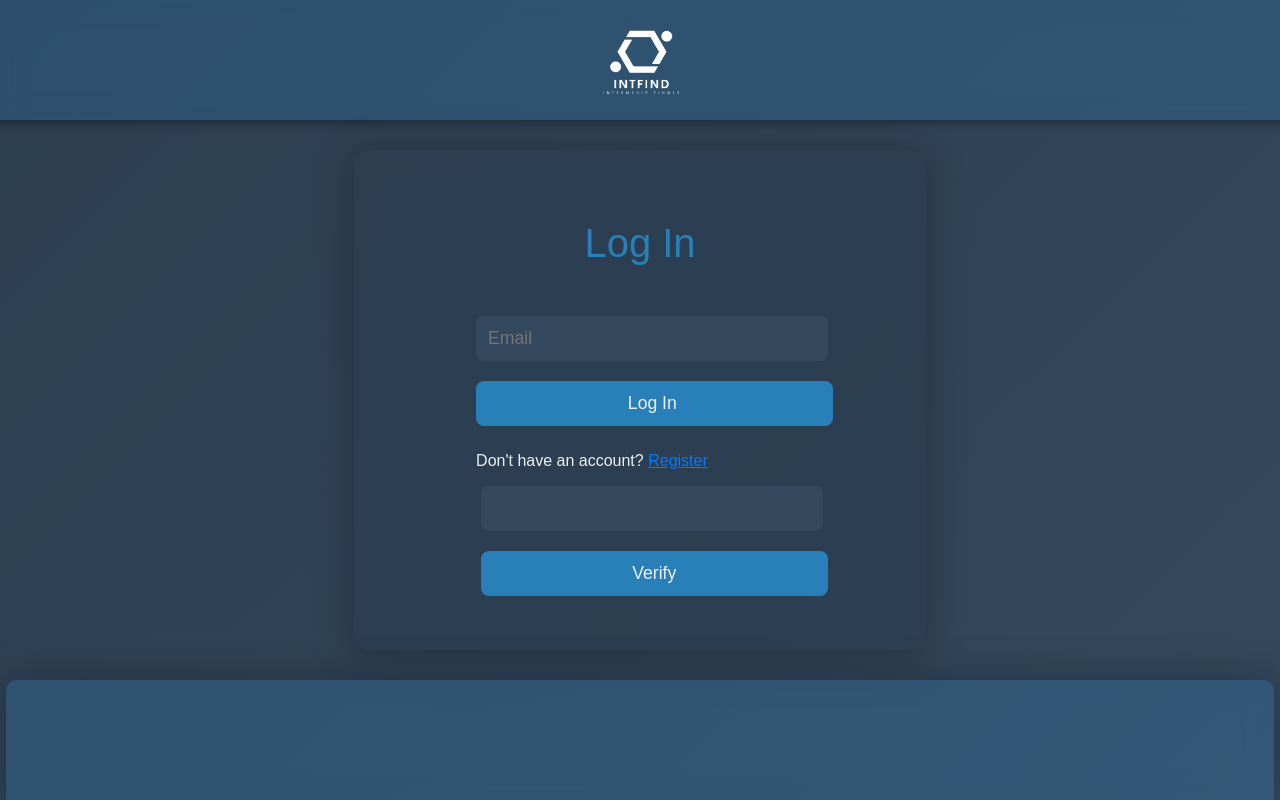
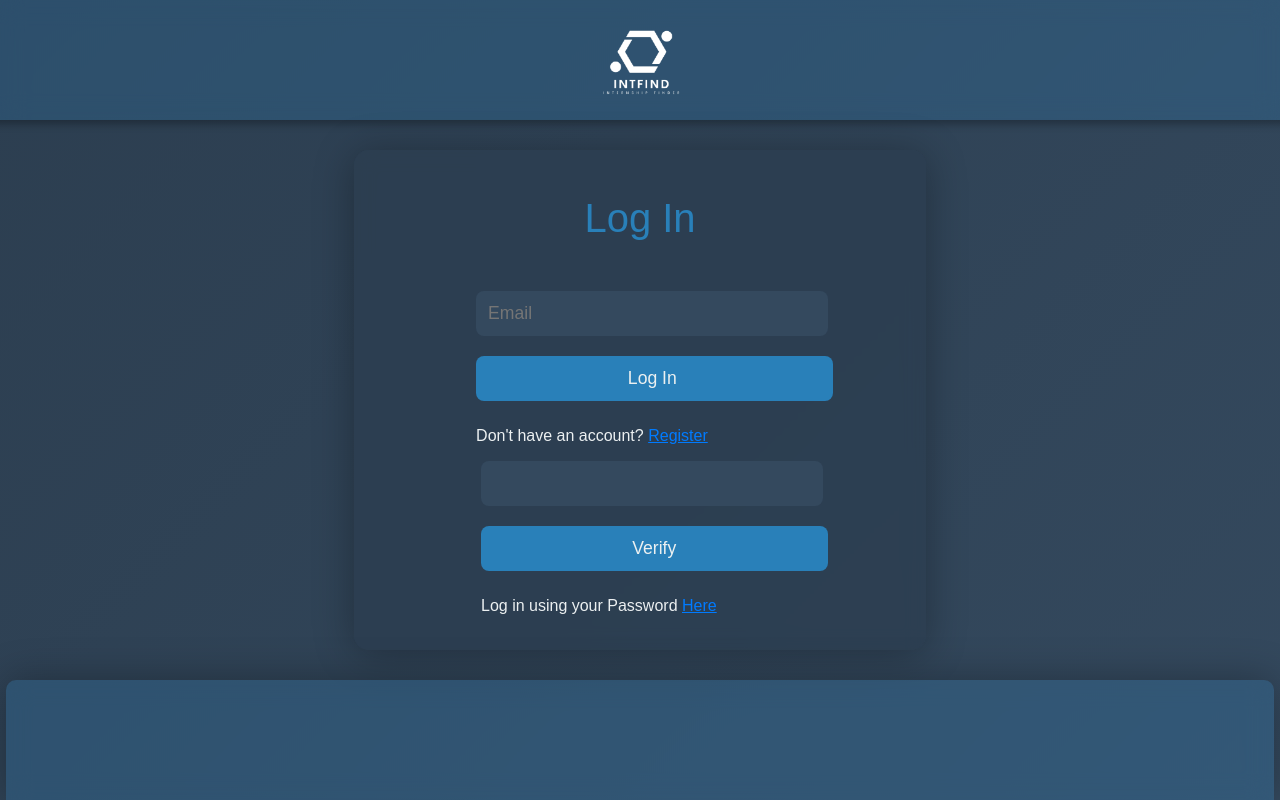
Before and after one commit to 4l0sh/intfind, a React (Create React App) app: page /loginTest in a window 1280 px wide. Built offline with nearby package versions, Linux system fonts and the light colour scheme; a web font is replaced by a local one.

Commit message:
other minor change

```diff
--- a/src/layout/login/loginTest.js
+++ b/src/layout/login/loginTest.js
@@ -155,6 +155,12 @@ const LoginTest = () => {
                     onClick={verifyCode}
                   />
                 </form>
+                <p>
+                  Log in using your Password{' '}
+                  <a href='/login' className='link'>
+                    Here
+                  </a>
+                </p>
               </div>
             </div>
           </div>
--- a/src/layout/signup.js
+++ b/src/layout/signup.js
@@ -97,7 +97,7 @@ const Signup = () => {
             <hr />
             <p>
               Already have an account?{' '}
-              <a id='loginBtn' href='/login'>
+              <a id='loginBtn' href='/loginTest'>
                 Log In
               </a>
             </p>
```
